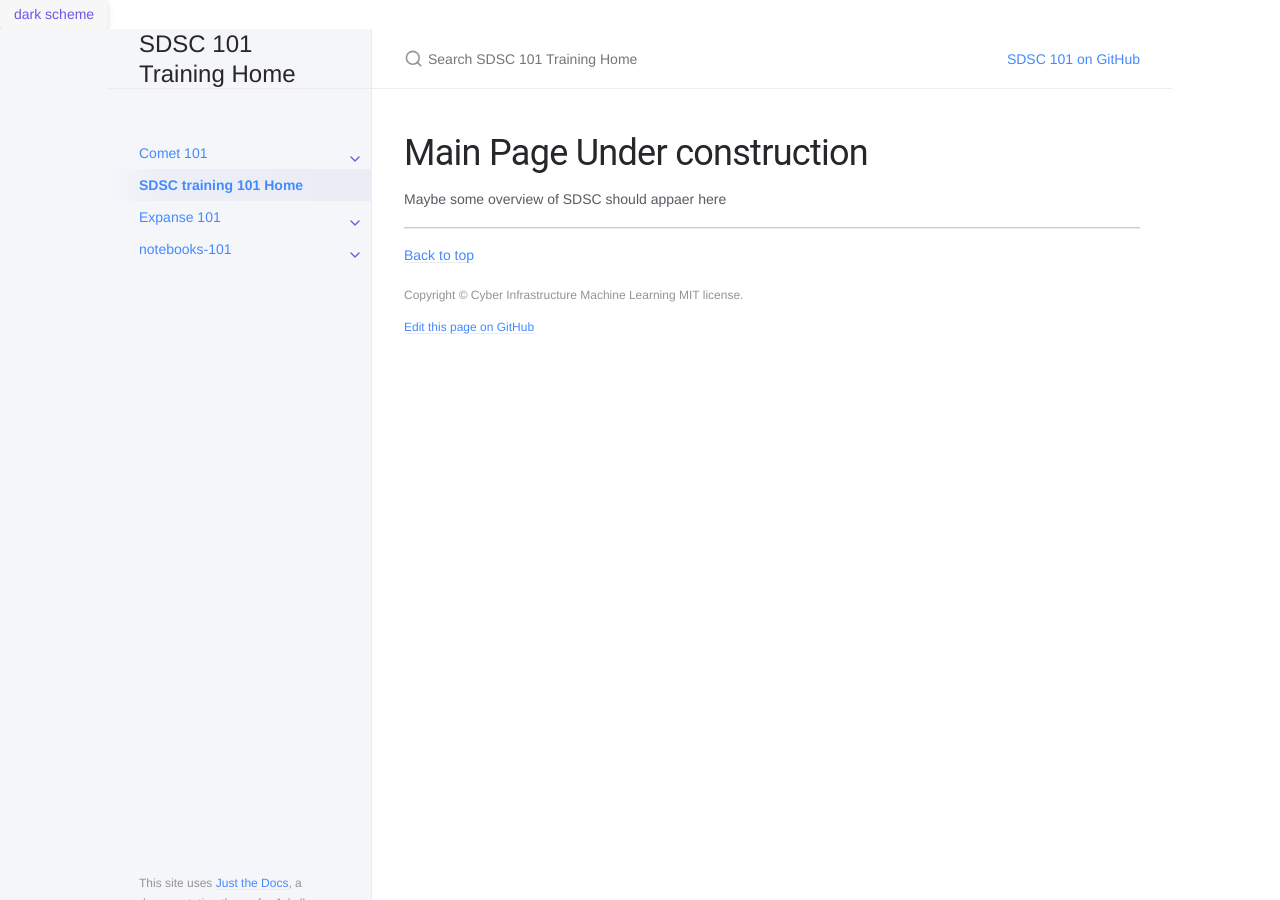
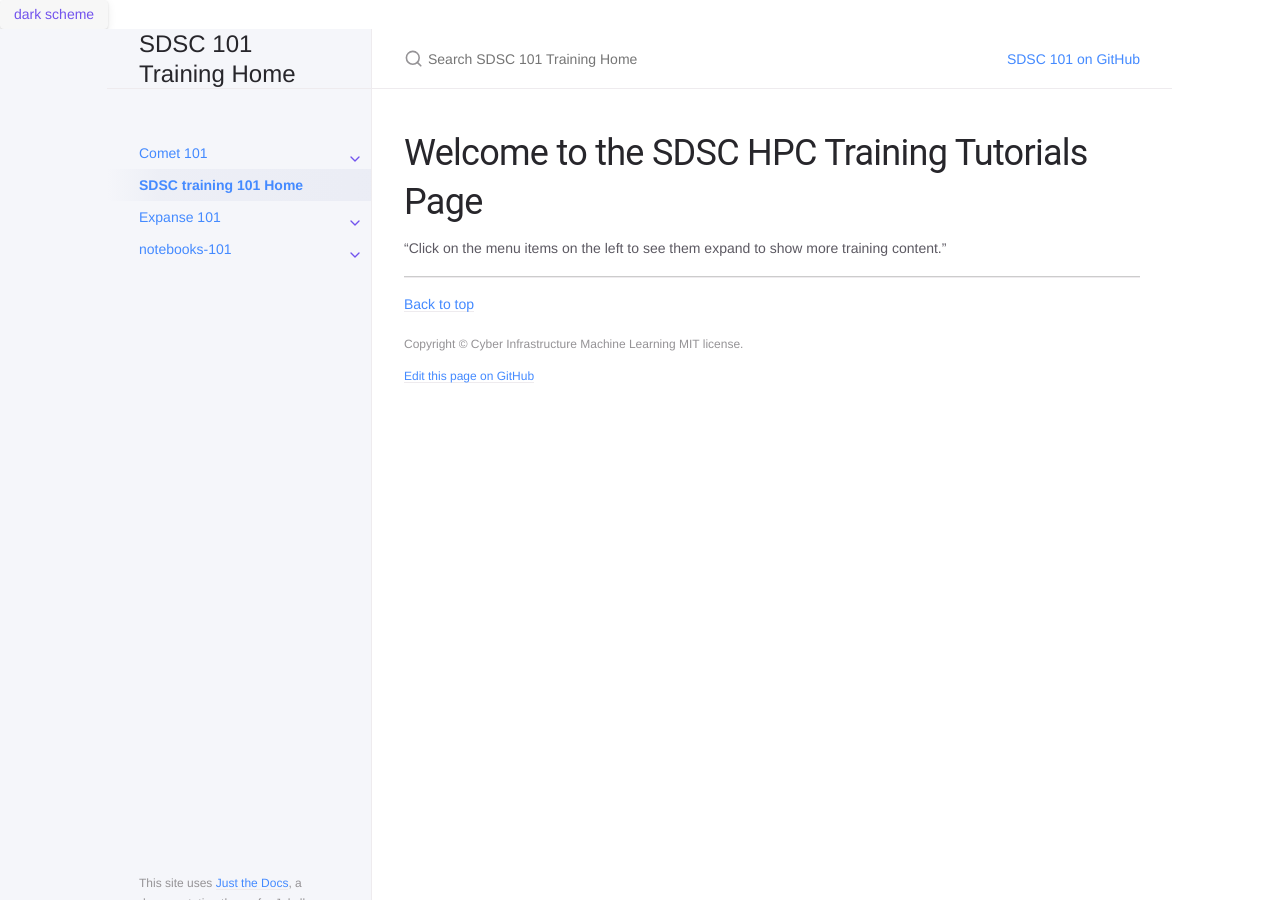
Before and after one commit to sdsc-hpc-training-dev/dev.io, a Jekyll site: the page built from index.md, in a window 1280 px wide. Built offline with Jekyll 4.4.1, drawn with Linux system fonts in a browser that asks for light colours.

Commit message:
Update index.md

```diff
--- a/index.md
+++ b/index.md
@@ -6,6 +6,6 @@ description: " Training Material for SDSC "
 permalink: /
 ---
 
-# Main Page Under construction
+# Welcome to the SDSC HPC Training Tutorials Page
 
-Maybe some overview of SDSC should appaer here
+“Click on the menu items on the left to see them expand to show more training content.”
```
